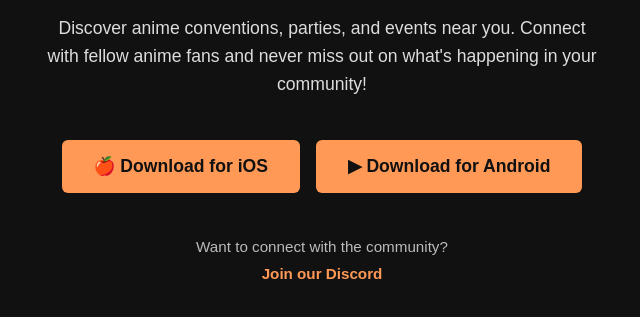
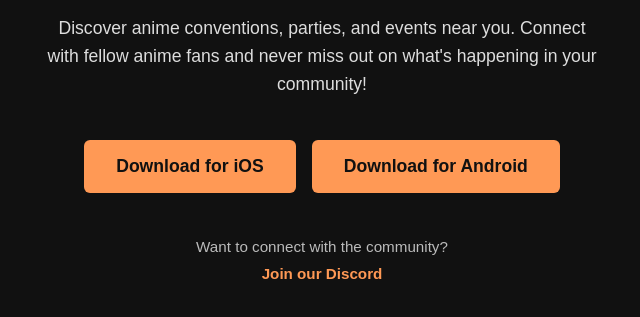
Before and after one commit to cloudanime23/cloudanime23.github.io, a plain HTML site: page index.html in a window 1280 px wide. Shown: the part 303-620 px from the top of the page, without its empty margins (318-958 px from the left). Drawn offline with Linux system fonts and the light colour scheme.

Commit message:
Update index.html

```diff
--- a/index.html
+++ b/index.html
@@ -1,4 +1,3 @@
-
 <!DOCTYPE html>
 <html lang="en">
 <head>
@@ -114,7 +113,7 @@
       target="_blank"
       rel="noopener noreferrer"
     >
-      🍎 Download for iOS
+      Download for iOS
     </a>
 
     <a
@@ -123,7 +122,7 @@
       target="_blank"
       rel="noopener noreferrer"
     >
-      ▶ Download for Android
+      Download for Android
     </a>
   </div>
 
```
